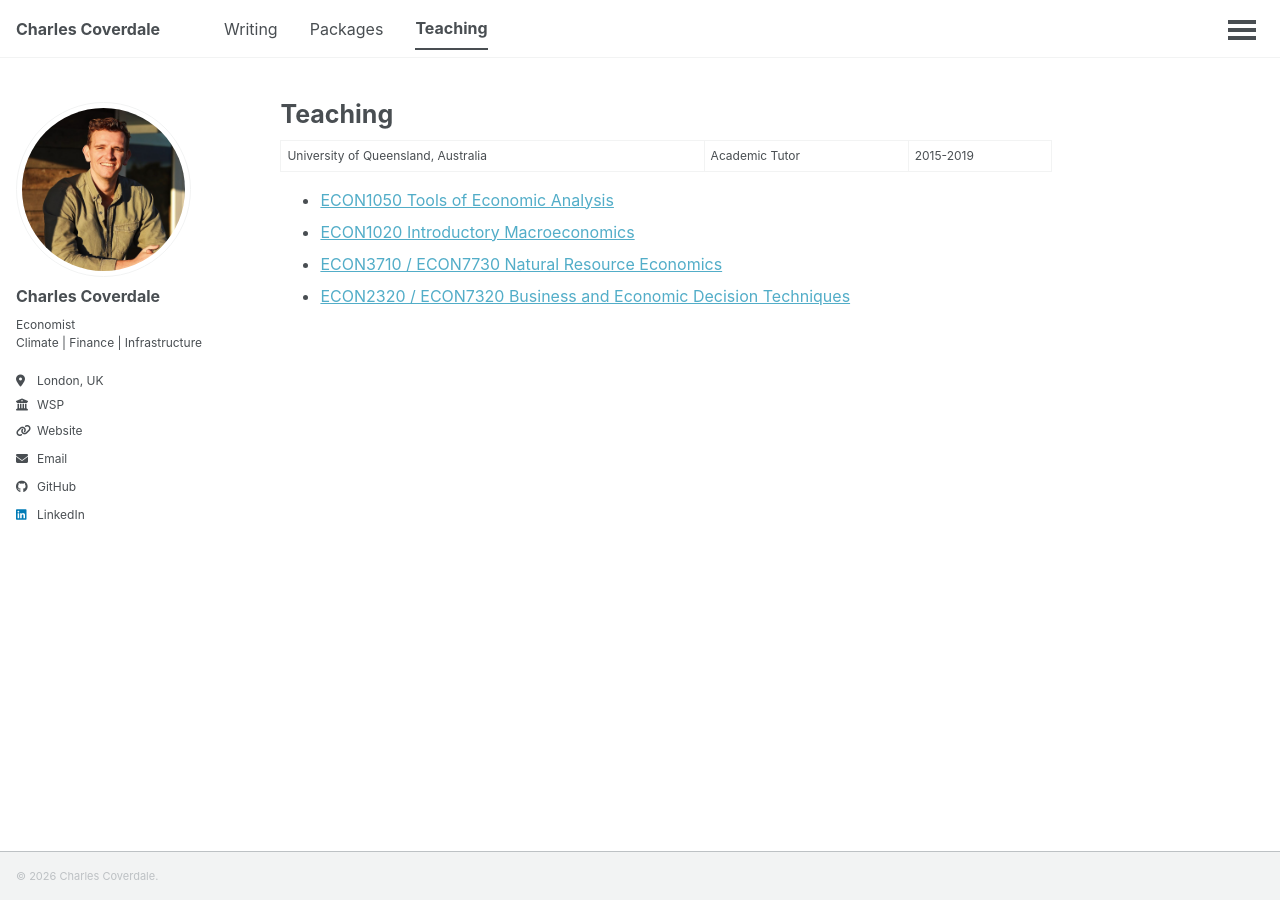
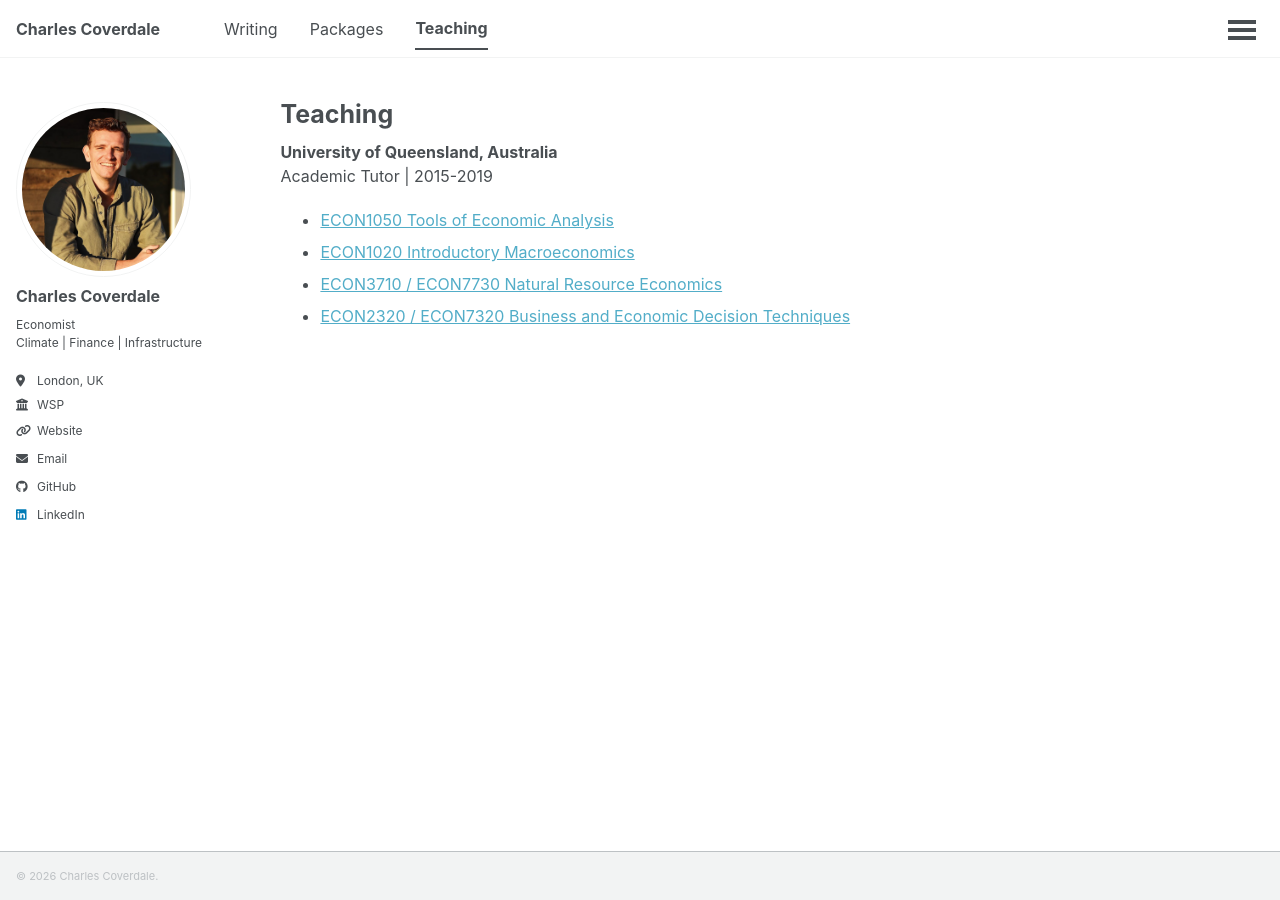
Before and after one commit to charlescoverdale/charlescoverdale.github.io, a Jekyll site: the page built from _pages/teaching.md, in a window 1280 px wide. Built offline with Jekyll 4.4.1, drawn with Linux system fonts in a browser that asks for light colours; a script that is not in the unit is left out.

```diff
--- a/_pages/teaching.md
+++ b/_pages/teaching.md
@@ -5,7 +5,8 @@ permalink: /teaching/
 author_profile: true
 ---
 
-University of Queensland, Australia | Academic Tutor | 2015-2019
+**University of Queensland, Australia**
+<br>Academic Tutor | 2015-2019
 
 - [ECON1050 Tools of Economic Analysis](https://programs-courses.uq.edu.au/course.html?course_code=ECON1050)
 - [ECON1020 Introductory Macroeconomics](https://programs-courses.uq.edu.au/course.html?course_code=ECON1020)
```
